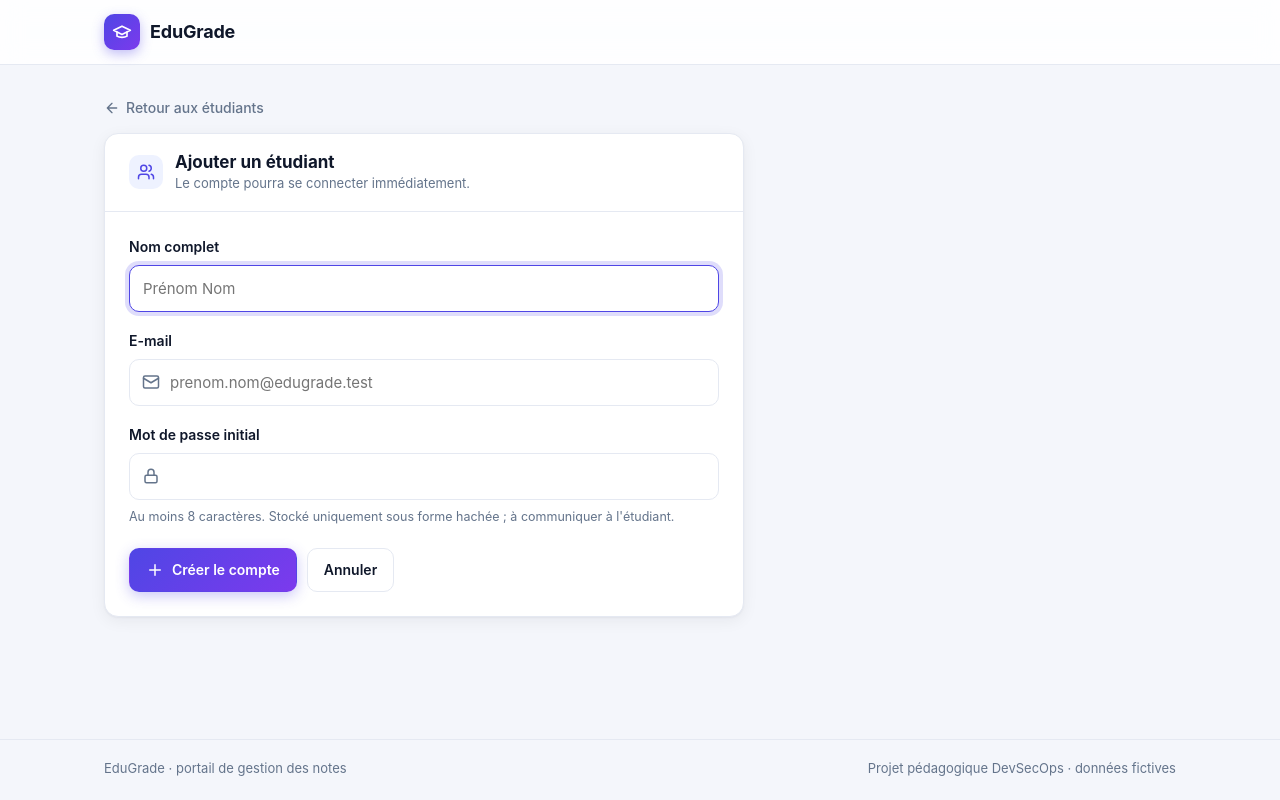
After one commit to emirghdiri/edugrade-devsecops, a Flask app: template app/templates/teacher/student_form.html in a window 1280 px wide. The commit adds this page. Run offline with Flask 3, Linux system fonts and the light colour scheme; the template is opened without the code that fills it, so the values that code supplies are empty; some libraries are stand-ins or nearby versions.

Commit message:
feat(manage): permet à l'enseignant de créer des comptes étudiants et des matières

```diff
--- a/app/__init__.py
+++ b/app/__init__.py
@@ -29,11 +29,12 @@ def create_app(test_config: dict | None = None) -> Flask:
     db.init_app(app)
     security.init_app(app)
 
-    from . import auth, student, teacher
+    from . import auth, management, student, teacher
 
     app.register_blueprint(auth.bp)
     app.register_blueprint(student.bp)
     app.register_blueprint(teacher.bp)
+    app.register_blueprint(management.bp)
 
     @app.get("/healthz")
     def healthz():
--- a/app/static/style.css
+++ b/app/static/style.css
@@ -235,6 +235,11 @@ input:focus, select:focus { outline: none; border-color: var(--primary); box-sha
 .form-row { display: grid; grid-template-columns: 1fr 1fr; gap: 16px; }
 .form-actions { display: flex; gap: 10px; padding-top: 4px; }
 
+.inline-form { display: flex; align-items: flex-end; gap: 12px; }
+.inline-form .grow { flex: 1; }
+.add-card { margin-bottom: 20px; }
+@media (max-width: 720px) { .inline-form { flex-direction: column; align-items: stretch; } }
+
 .search { display: flex; gap: 10px; margin-bottom: 20px; }
 .search .input-wrap { flex: 1; }
 .results-title { display: flex; align-items: center; gap: 8px; margin: 0 0 14px; font-size: 16px; }
--- a/app/templates/_ui.html
+++ b/app/templates/_ui.html
@@ -47,5 +47,5 @@
 {%- endmacro %}
 
 {% macro subject(name) -%}
-<span class="subject s{{ config.SUBJECTS.index(name) % 5 if name in config.SUBJECTS else 0 }}">{{ name }}</span>
+<span class="subject s{{ name|subject_color }}">{{ name }}</span>
 {%- endmacro %}
--- a/app/templates/base.html
+++ b/app/templates/base.html
@@ -18,7 +18,8 @@
       {% if session.user_id %}
       <nav class="nav" aria-label="Navigation principale">
         {% if session.role == 'teacher' %}
-          <a href="{{ url_for('teacher.students') }}" class="{{ 'active' if request.blueprint == 'teacher' or request.endpoint == 'student.grades' }}">{{ ui.icon("users") }}<span>Étudiants</span></a>
+          <a href="{{ url_for('teacher.students') }}" class="{{ 'active' if request.blueprint == 'teacher' or request.endpoint in ('student.grades', 'manage.new_student') }}">{{ ui.icon("users") }}<span>Étudiants</span></a>
+          <a href="{{ url_for('manage.subjects') }}" class="{{ 'active' if request.endpoint == 'manage.subjects' }}">{{ ui.icon("book") }}<span>Matières</span></a>
         {% else %}
           <a href="{{ url_for('student.dashboard') }}" class="{{ 'active' if request.endpoint == 'student.dashboard' }}">{{ ui.icon("grid") }}<span>Tableau de bord</span></a>
           <a href="{{ url_for('student.grades', student_id=session.user_id) }}" class="{{ 'active' if request.endpoint == 'student.grades' }}">{{ ui.icon("book") }}<span>Mes notes</span></a>
--- /dev/null
+++ b/app/templates/teacher/student_form.html
@@ -0,0 +1,50 @@
+{% extends "base.html" %}
+{% import "_ui.html" as ui with context %}
+{% block title %}Ajouter un étudiant{% endblock %}
+{% block content %}
+<a class="back" href="{{ url_for('teacher.students') }}">{{ ui.icon("back", 16) }} Retour aux étudiants</a>
+
+<section class="card card-narrow">
+  <div class="card-head">
+    <div class="person">
+      <span class="stat-icon">{{ ui.icon("users") }}</span>
+      <div>
+        <h2>Ajouter un étudiant</h2>
+        <div class="person-mail">Le compte pourra se connecter immédiatement.</div>
+      </div>
+    </div>
+  </div>
+  <div class="card-body">
+    <form method="post" class="form" action="{{ url_for('manage.new_student') }}">
+      <input type="hidden" name="csrf_token" value="{{ csrf_token() }}">
+
+      <div class="field">
+        <label for="name">Nom complet</label>
+        <input id="name" name="name" type="text" value="{{ form.name }}" placeholder="Prénom Nom" minlength="3" maxlength="80" required autofocus>
+      </div>
+
+      <div class="field">
+        <label for="email">E-mail</label>
+        <div class="input-wrap">
+          {{ ui.icon("mail") }}
+          <input id="email" name="email" type="email" value="{{ form.email }}" placeholder="prenom.nom@edugrade.test" maxlength="120" required>
+        </div>
+      </div>
+
+      <div class="field">
+        <label for="password">Mot de passe initial</label>
+        <div class="input-wrap">
+          {{ ui.icon("lock") }}
+          <input id="password" name="password" type="password" minlength="8" autocomplete="new-password" required>
+        </div>
+        <span class="hint">Au moins 8 caractères. Stocké uniquement sous forme hachée ; à communiquer à l'étudiant.</span>
+      </div>
+
+      <div class="form-actions">
+        <button type="submit" class="btn btn-primary">{{ ui.icon("plus") }} Créer le compte</button>
+        <a class="btn" href="{{ url_for('teacher.students') }}">Annuler</a>
+      </div>
+    </form>
+  </div>
+</section>
+{% endblock %}
--- a/app/templates/teacher/students.html
+++ b/app/templates/teacher/students.html
@@ -7,6 +7,7 @@
     <h1>Étudiants</h1>
     <p class="muted">Consultez les résultats et saisissez de nouvelles évaluations.</p>
   </div>
+  <a class="btn btn-primary" href="{{ url_for('manage.new_student') }}">{{ ui.icon("plus") }} Ajouter un étudiant</a>
 </div>
 
 {% if overview %}
```
Also changed, not shown: app/management.py (added, +99 -0 lines), app/templates/teacher/subjects.html (added, +49 -0 lines).
